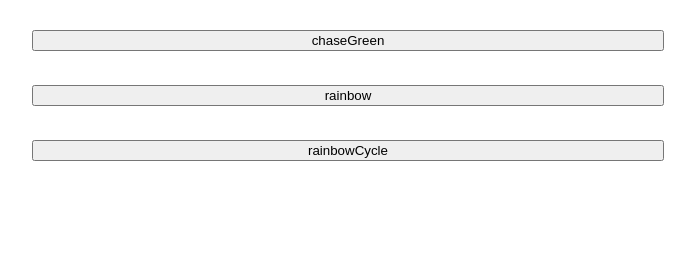
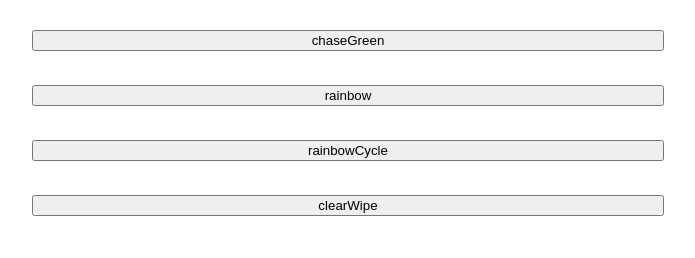
Before and after one commit to Vizzyy/Lights, a Flask app: template templates/home.html in a window 1280 px wide. Shown: the part 673-931 px from the top of the page, without its empty margins (292-987 px from the left). Before the commit the page ends 834 px from the top, so only its background shows below. Run offline with Flask 2, Linux system fonts and the light colour scheme; the template is opened without the code that fills it, so the values that code supplies are empty; parts of the project's set-up code (start-up, migrations or seed data) failed here and were passed over.

Commit message:
Web server

```diff
--- a/app.py
+++ b/app.py
@@ -107,6 +107,8 @@ def arrangement(p, x):
         rainbow(p)
     elif x == 'rainbowCycle':
         rainbowCycle(p)
+    elif x == 'clearWipe':
+        colorWipe(p, Color(0,0,0), 10)
     elif x == 'clear':
         colorInstant(p, Color(0,0,0))
     else:
@@ -123,6 +125,5 @@ def home(section):
 def render_static(page_name):
     return flask.render_template('%s.html' % page_name)
 
-# Main program logic follows:
 if __name__ == '__main__':
     app.run(host='0.0.0.0')
--- a/templates/home.html
+++ b/templates/home.html
@@ -53,6 +53,9 @@
             <form action="/arrange/rainbowCycle" target="dummyframe">
                 <br><input type="submit" value="rainbowCycle" height="70" style="width: 50%;">
             </form>
+            <form action="/arrange/clearWipe" target="dummyframe">
+                <br><input type="submit" value="clearWipe" height="70" style="width: 50%;">
+            </form>
         </div>
     </div>
 
```
